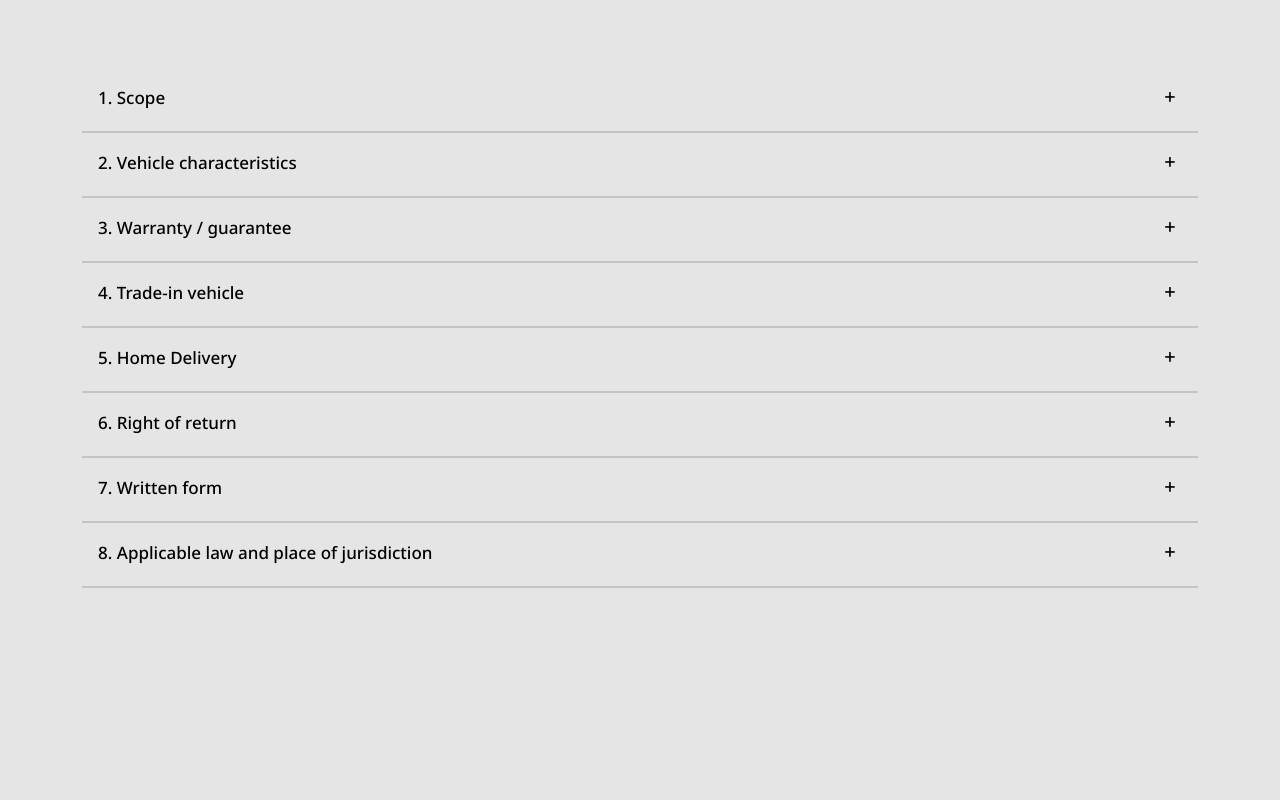
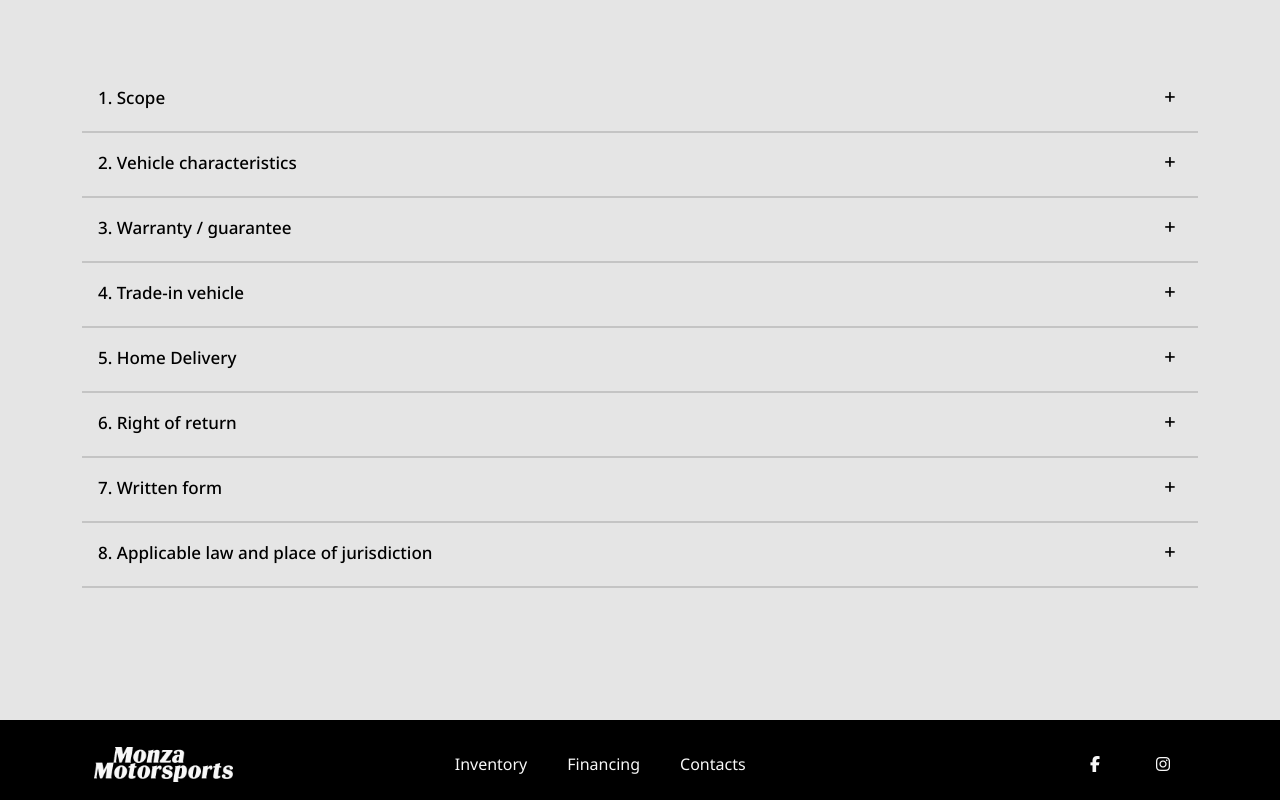
Before and after one commit to Muloversic/monza_motosport, a website built with webpack: page src/index.html in a window 1280 px wide. Shown: the part 3848-4648 px from the top of the page. Before the commit the page ends 4568 px from the top, so only its background shows below. Built offline with nearby package versions, Linux system fonts and the light colour scheme.

Commit message:
added footer

```diff
--- a/src/index.html
+++ b/src/index.html
@@ -895,5 +895,39 @@
         </div>
       </section>
     </div>
+    <footer class="footer">
+      <div class="container">
+        <nav class="navbar navbar-expand-lg pt-3">
+          <div
+            class="container-fluid w-100 flex-column align-items-center flex-md-row justify-content-center justify-content-md-between"
+          >
+            <a class="navbar-brand m-auto" href="#"
+              ><img src="./images/logo.png" alt="monza motors" width="139px" height="35px"
+            /></a>
+            <div class="navbar w-100 justify-content-center" id="navbarSupportedContent">
+              <ul class="navbar-nav ms-0 ms-lg-auto mb-2 mb-lg-0">
+                <li class="nav-item me-lg-4">
+                  <a class="nav-link nav-link-custom" href="#">Inventory</a>
+                </li>
+                <li class="nav-item me-lg-4">
+                  <a class="nav-link nav-link-custom" href="#">Financing </a>
+                </li>
+                <li class="nav-item me-lg-4">
+                  <a class="nav-link nav-link-custom" href="#">Contacts</a>
+                </li>
+              </ul>
+            </div>
+            <ul class="footer-socials p-0 m-0 d-flex justify-content-center justify-content-lg-end">
+              <li class="social-item me-4">
+                <a class="nav-link nav-link-custom" href="#"><i class="fa-brands facebook fa-facebook-f"></i></a>
+              </li>
+              <li class="social-item">
+                <a class="nav-link nav-link-custom" href="#"><i class="fa-brands instagram fa-instagram"></i></a>
+              </li>
+            </ul>
+          </div>
+        </nav>
+      </div>
+    </footer>
   </body>
 </html>
--- a/src/styles/main.scss
+++ b/src/styles/main.scss
@@ -603,3 +603,21 @@ body {
     }
   }
 }
+
+/*FOOTER===============================*/
+.footer {
+  background-color: $text-dark;
+  &-socials {
+    width: 100%;
+    @media (min-width: 1200px) {
+      width: 75%;
+    }
+
+    .social-item {
+      list-style-type: none;
+    }
+  }
+  .nav-link-custom {
+    color: $text-light;
+  }
+}
```
